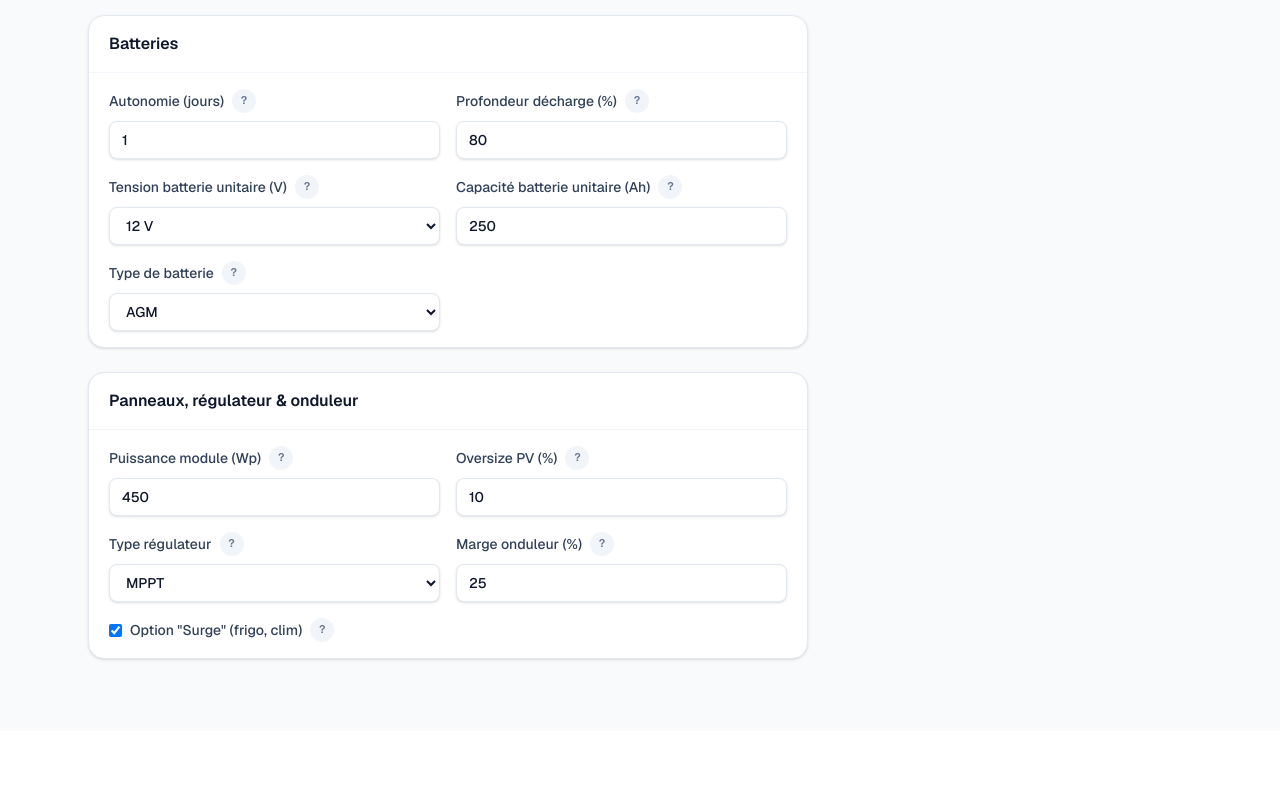
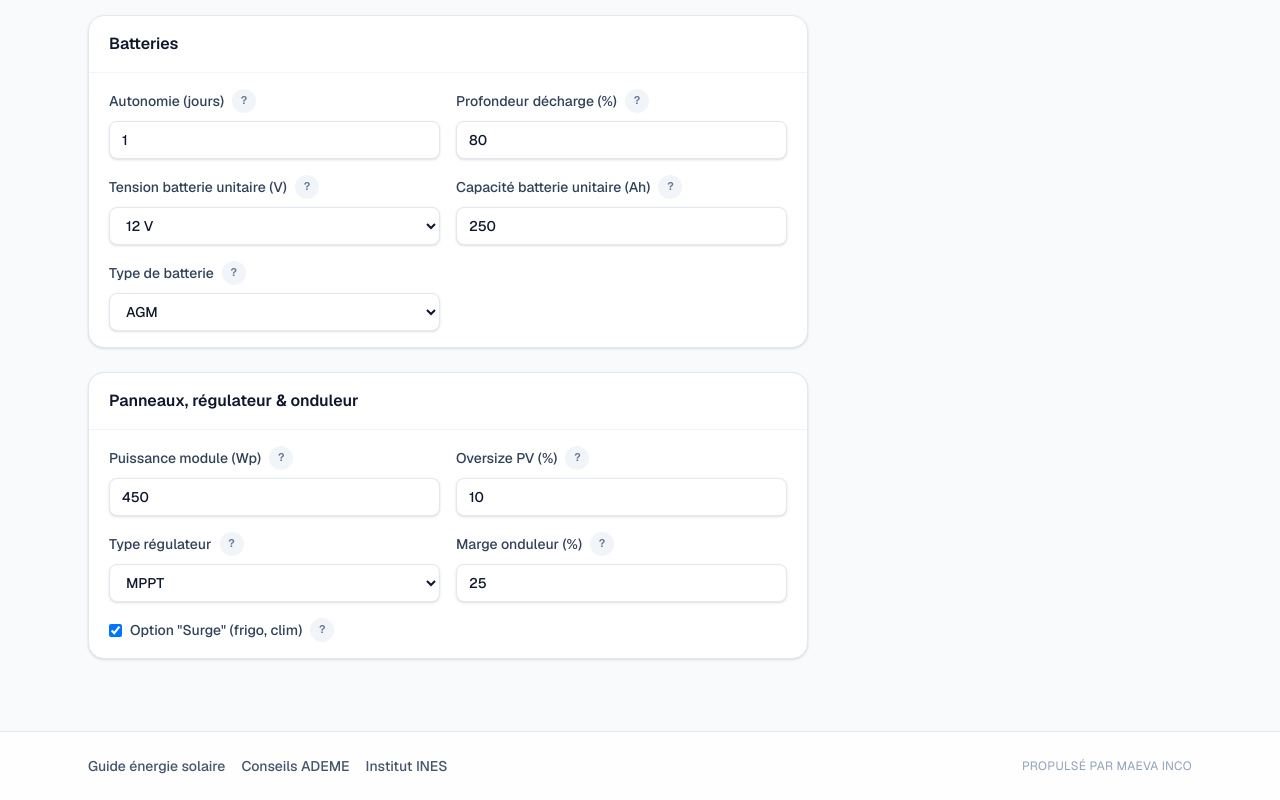
Before and after one commit to marielevha/solaris, a Next.js app: page / in a window 1280 px wide. Shown: the part 1107-1907 px from the top of the page. Before the commit the page ends 1838 px from the top, so only its background shows below. Built offline with nearby package versions, Linux system fonts and the light colour scheme.

Commit message:
Align sidebar cards to top

```diff
--- a/app/page.tsx
+++ b/app/page.tsx
@@ -1045,7 +1045,7 @@ export default function Home() {
 
         </div>
 
-        <aside className="flex h-fit flex-col gap-6 lg:sticky lg:top-6">
+        <aside className="flex h-fit flex-col gap-6 self-start lg:sticky lg:top-6">
           {hasResults && (
             <section className="card border-slate-200 bg-white">
               <div className="card-header">
@@ -1243,6 +1243,40 @@ export default function Home() {
           </div>
         </div>
       </section>
+
+      <footer className="border-t border-slate-200 bg-white/80">
+        <div className="mx-auto flex w-full max-w-6xl flex-col gap-4 px-6 py-6 text-sm text-slate-600 md:flex-row md:items-center md:justify-between">
+          <div className="flex flex-wrap items-center gap-4">
+            <a
+              className="font-medium text-slate-600 transition hover:text-slate-900"
+              href="https://www.encyclo-ecolo.com/energie-solaire"
+              target="_blank"
+              rel="noreferrer"
+            >
+              Guide énergie solaire
+            </a>
+            <a
+              className="font-medium text-slate-600 transition hover:text-slate-900"
+              href="https://www.ademe.fr/particuliers-eco-citoyens"
+              target="_blank"
+              rel="noreferrer"
+            >
+              Conseils ADEME
+            </a>
+            <a
+              className="font-medium text-slate-600 transition hover:text-slate-900"
+              href="https://www.ines-solaire.org"
+              target="_blank"
+              rel="noreferrer"
+            >
+              Institut INES
+            </a>
+          </div>
+          <span className="text-xs uppercase tracking-wide text-slate-400">
+            Propulsé par Maeva Inco
+          </span>
+        </div>
+      </footer>
     </div>
   );
 }
```
